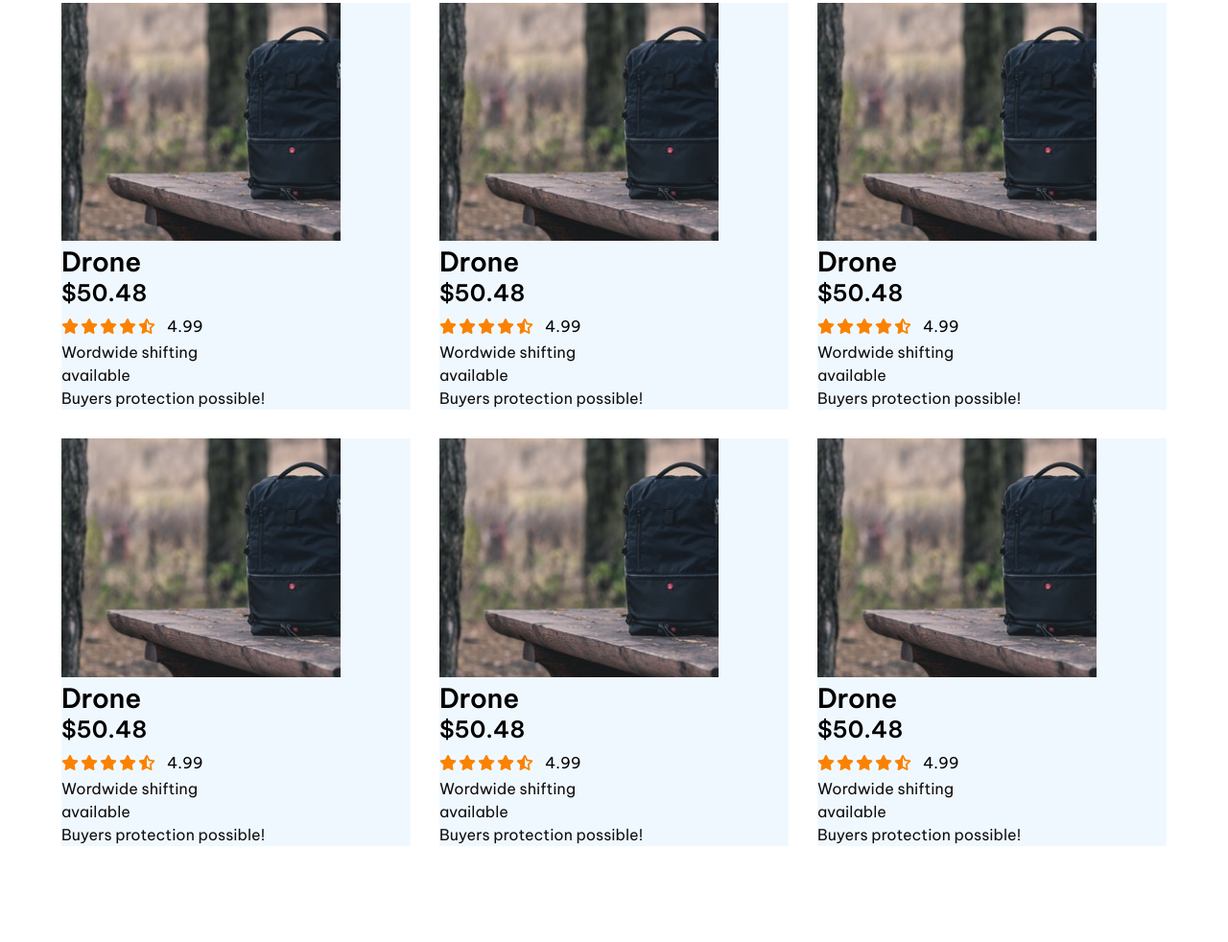
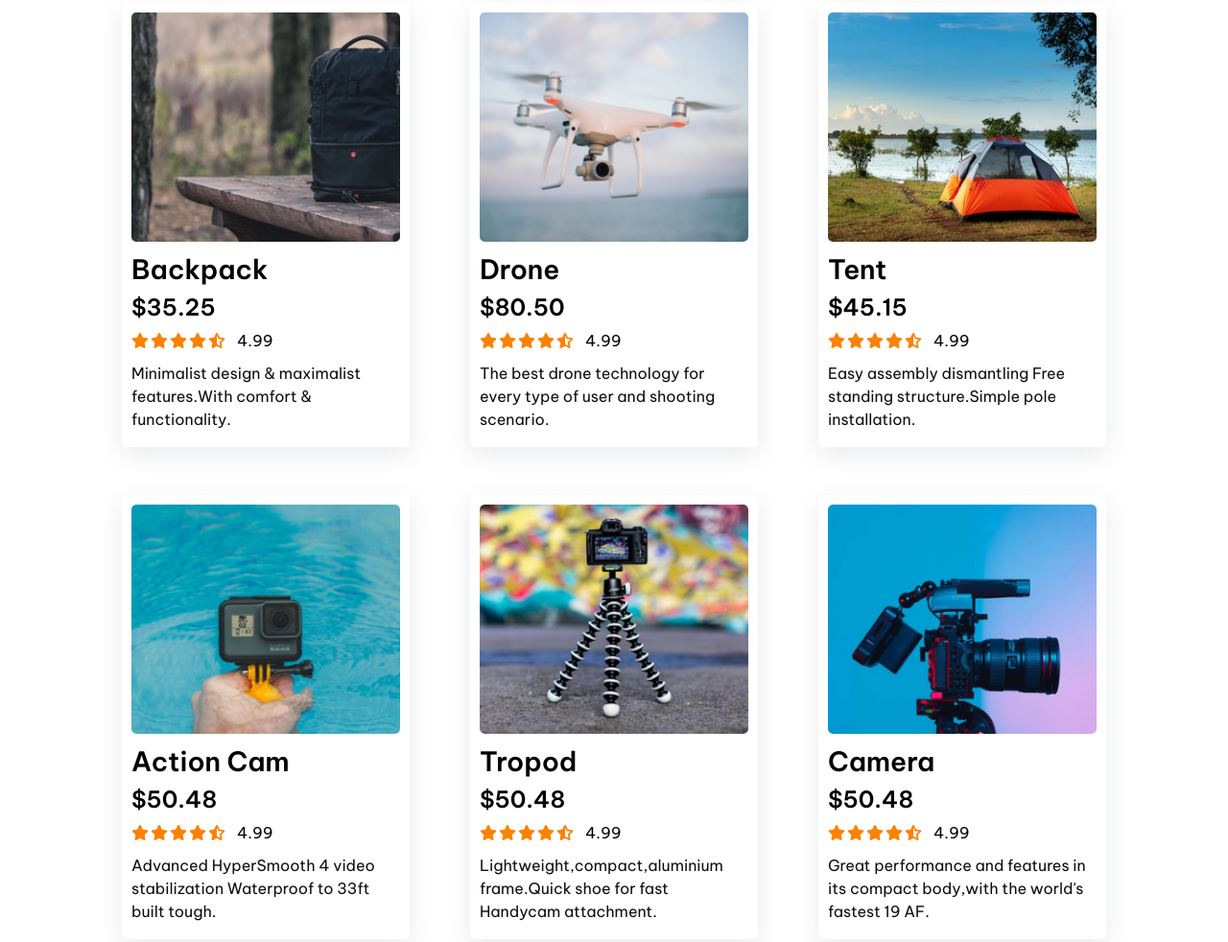
Before and after one commit to shahnmah/Travel-Influencer, a plain HTML site: page index.html in a window 1280 px wide. Shown: the part 984-1966 px from the top of the page at 96% size. Drawn offline with Linux system fonts and the light colour scheme.

Commit message:
main design

```diff
--- a/css/style.css
+++ b/css/style.css
@@ -103,7 +103,7 @@ li{
 .banner-text .main-button{
     width: fit-content;
 }
-.banner-text .main-button .button-arrow{
+.main-button .button-arrow{
     margin-left: 10px;
 }
 .banner-img img{
@@ -128,28 +128,39 @@ li{
     border-bottom: 1px solid rgba(34, 34, 34, 0.1);
 }
 
-
-
-
-
 /* gear-part css */
+#gear-part{
+    margin-bottom: 40px;
+}
 #gear-part .gear-heading{
     text-align: center;
     margin-bottom: 50px;
 }
 .travel-gear-part{
     display: grid;
-    grid-template-columns: repeat(3,1fr);
-    gap: 30px;
+    grid-template-columns: repeat(3,300px);
+    justify-content: space-evenly;
+
 }
 .gear-cart{
     display: flex;
     flex-direction: column;
-    background-color: aliceblue;
-
+    /* background-color: aliceblue; */
+    padding: 10px;
+    margin-bottom: 50px;
+    box-shadow: rgba(149, 157, 165, 0.2) 0px 8px 24px;
+    border-radius: 5px;
+}
+.gear-cart:hover{
+    box-shadow: rgba(149, 157, 165, .5) 0px 8px 24px;
+    transition: .4s ease;
 }
 .gear-cart img{
-    width: 80%;
+    width: 280px;
+    border-radius: 5px;
+}
+.gear-cart h3{
+    padding: 7px 0;
 }
 .ratings{
     padding: 10px 0 5px 0;
@@ -162,6 +173,9 @@ li{
 }
 .ratings .rating-point{
     margin-left: 10px;
+}
+.gear-cart .gear-details{
+    padding: 7px 0;
 }
 
 /* travel-plan-css */
@@ -206,7 +220,14 @@ li{
     background-color: #10E591;
     margin-right: 15px;
     border-radius: 50%;
-
+    border: 2px solid #10E591;
+}
+.footer-part ul li:hover{
+    background-color: transparent;
+    transition: .4s ease;
+}
+.footer-part ul li:hover a{
+    color: #10E591;
 }
 .footer-part ul li a{
     color: #fff;
--- a/index.html
+++ b/index.html
@@ -86,10 +86,72 @@
             <div class="travel-gear-part">
                 <div class="gear-cart">
                     <div class="gear-img">
-                        <img src="images/gear-1.jpg" alt="">
+                        <img src="images/backpack.jpg" alt="">
+                    </div>
+                    <div class="gear">
+                        <h3>Backpack</h3>
+                        <h4>$35.25</h4>
+                        <ul class="ratings">
+                            <li><i class="fas fa-star"></i></li>
+                            <li><i class="fas fa-star"></i></li>
+                            <li><i class="fas fa-star"></i></li>
+                            <li><i class="fas fa-star"></i></li>
+                            <li><i class="fas fa-star-half-alt"></i></li>
+                            <span class="rating-point">4.99</span>
+                        </ul>
+                        <p class="gear-details">
+
+                            Minimalist design & maximalist features.With comfort & functionality.
+
+                        </p>
+                    </div>
+                </div>
+                <div class="gear-cart">
+                    <div class="gear-img">
+                        <img src="images/drone.png" alt="">
                     </div>
                     <div class="gear">
                         <h3>Drone</h3>
+                        <h4>$80.50</h4>
+                        <ul class="ratings">
+                            <li><i class="fas fa-star"></i></li>
+                            <li><i class="fas fa-star"></i></li>
+                            <li><i class="fas fa-star"></i></li>
+                            <li><i class="fas fa-star"></i></li>
+                            <li><i class="fas fa-star-half-alt"></i></li>
+                            <span class="rating-point">4.99</span>
+                        </ul>
+                        <p class="gear-details">
+                            The best drone technology for every type of user and shooting scenario.
+                        </p>
+                    </div>
+                </div>
+                <div class="gear-cart">
+                    <div class="gear-img">
+                        <img src="images/tent.jpg" alt="">
+                    </div>
+                    <div class="gear">
+                        <h3>Tent</h3>
+                        <h4>$45.15</h4>
+                        <ul class="ratings">
+                            <li><i class="fas fa-star"></i></li>
+                            <li><i class="fas fa-star"></i></li>
+                            <li><i class="fas fa-star"></i></li>
+                            <li><i class="fas fa-star"></i></li>
+                            <li><i class="fas fa-star-half-alt"></i></li>
+                            <span class="rating-point">4.99</span>
+                        </ul>
+                        <p class="gear-details">
+                            Easy assembly dismantling Free standing structure.Simple pole installation.
+                        </p>
+                    </div>
+                </div>
+                <div class="gear-cart">
+                    <div class="gear-img">
+                        <img src="images/action.png" alt="">
+                    </div>
+                    <div class="gear">
+                        <h3>Action Cam</h3>
                         <h4>$50.48</h4>
                         <ul class="ratings">
                             <li><i class="fas fa-star"></i></li>
@@ -100,18 +162,16 @@
                             <span class="rating-point">4.99</span>
                         </ul>
                         <p class="gear-details">
-                            Wordwide shifting <br>
-                            available <br>
-                            Buyers protection possible!
+                            Advanced HyperSmooth 4 video stabilization Waterproof to 33ft built tough.
                         </p>
                     </div>
                 </div>
                 <div class="gear-cart">
                     <div class="gear-img">
-                        <img src="images/gear-1.jpg" alt="">
+                        <img src="images/tripod.png" alt="">
                     </div>
                     <div class="gear">
-                        <h3>Drone</h3>
+                        <h3>Tropod</h3>
                         <h4>$50.48</h4>
                         <ul class="ratings">
                             <li><i class="fas fa-star"></i></li>
@@ -122,18 +182,16 @@
                             <span class="rating-point">4.99</span>
                         </ul>
                         <p class="gear-details">
-                            Wordwide shifting <br>
-                            available <br>
-                            Buyers protection possible!
+                            Lightweight,compact,aluminium frame.Quick shoe for fast Handycam attachment.
                         </p>
                     </div>
                 </div>
                 <div class="gear-cart">
                     <div class="gear-img">
-                        <img src="images/gear-1.jpg" alt="">
+                        <img src="images/camera.png" alt="">
                     </div>
                     <div class="gear">
-                        <h3>Drone</h3>
+                        <h3>Camera</h3>
                         <h4>$50.48</h4>
                         <ul class="ratings">
                             <li><i class="fas fa-star"></i></li>
@@ -144,75 +202,7 @@
                             <span class="rating-point">4.99</span>
                         </ul>
                         <p class="gear-details">
-                            Wordwide shifting <br>
-                            available <br>
-                            Buyers protection possible!
-                        </p>
-                    </div>
-                </div>
-                <div class="gear-cart">
-                    <div class="gear-img">
-                        <img src="images/gear-1.jpg" alt="">
-                    </div>
-                    <div class="gear">
-                        <h3>Drone</h3>
-                        <h4>$50.48</h4>
-                        <ul class="ratings">
-                            <li><i class="fas fa-star"></i></li>
-                            <li><i class="fas fa-star"></i></li>
-                            <li><i class="fas fa-star"></i></li>
-                            <li><i class="fas fa-star"></i></li>
-                            <li><i class="fas fa-star-half-alt"></i></li>
-                            <span class="rating-point">4.99</span>
-                        </ul>
-                        <p class="gear-details">
-                            Wordwide shifting <br>
-                            available <br>
-                            Buyers protection possible!
-                        </p>
-                    </div>
-                </div>
-                <div class="gear-cart">
-                    <div class="gear-img">
-                        <img src="images/gear-1.jpg" alt="">
-                    </div>
-                    <div class="gear">
-                        <h3>Drone</h3>
-                        <h4>$50.48</h4>
-                        <ul class="ratings">
-                            <li><i class="fas fa-star"></i></li>
-                            <li><i class="fas fa-star"></i></li>
-                            <li><i class="fas fa-star"></i></li>
-                            <li><i class="fas fa-star"></i></li>
-                            <li><i class="fas fa-star-half-alt"></i></li>
-                            <span class="rating-point">4.99</span>
-                        </ul>
-                        <p class="gear-details">
-                            Wordwide shifting <br>
-                            available <br>
-                            Buyers protection possible!
-                        </p>
-                    </div>
-                </div>
-                <div class="gear-cart">
-                    <div class="gear-img">
-                        <img src="images/gear-1.jpg" alt="">
-                    </div>
-                    <div class="gear">
-                        <h3>Drone</h3>
-                        <h4>$50.48</h4>
-                        <ul class="ratings">
-                            <li><i class="fas fa-star"></i></li>
-                            <li><i class="fas fa-star"></i></li>
-                            <li><i class="fas fa-star"></i></li>
-                            <li><i class="fas fa-star"></i></li>
-                            <li><i class="fas fa-star-half-alt"></i></li>
-                            <span class="rating-point">4.99</span>
-                        </ul>
-                        <p class="gear-details">
-                            Wordwide shifting <br>
-                            available <br>
-                            Buyers protection possible!
+                            Great performance and features in its compact body,with the world's fastest 19 AF.
                         </p>
                     </div>
                 </div>
@@ -233,7 +223,9 @@
                 </div>
                 <div class="plan-text">
                     <h1>Ready for an unforgetabel tour?</h1>
-                    <button class="main-button">Book Now</button>
+                    <button class="main-button">Book Now
+                        <span class="button-arrow"><i class="fas fa-arrow-right"></i></span>
+                    </button>
                 </div>
             </div>
         </div>
```
Also changed, not shown: images/airpod.png (deleted), images/backpack.jpg (renamed from images/gear-1.jpg), images/gear.png (deleted), images/lights.png (deleted), images/mic.png (deleted), images/setup.png (deleted), images/single-light.png (deleted), images/tent.jpg (added).
